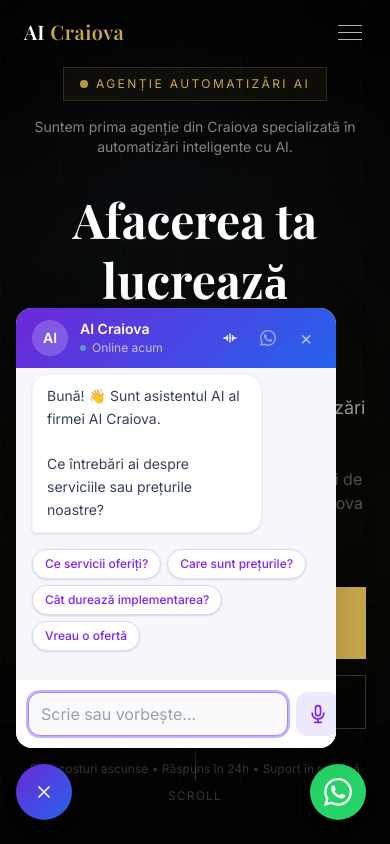
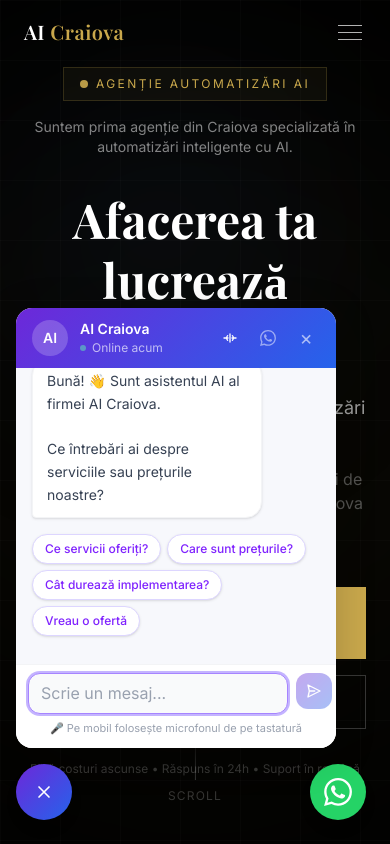
Before and after one commit to catalinradu2026-gif/leadflow-ai, a Next.js app: page / in a window 390 px wide. Both pictures are taken after a click on the button 44 px from the left and 792 px from the top of the page. Shown: the top 844 px of the page. Built offline with nearby package versions, Linux system fonts and the light colour scheme.

Commit message:
ChatBot: scoate buton mic custom, hint tastatura mobil

```diff
--- a/app/components/ChatBot.tsx
+++ b/app/components/ChatBot.tsx
@@ -256,34 +256,18 @@ export default function ChatBot() {
           </div>
 
           {/* Input */}
-          <div className="bg-white border-t border-gray-100 px-3 py-3 flex gap-2 shrink-0">
+          <div className="bg-white border-t border-gray-100 px-3 pt-2 pb-3 shrink-0">
+            <div className="flex gap-2">
               <input
                 ref={inputRef}
                 type="text"
                 value={input}
                 onChange={e => setInput(e.target.value)}
                 onKeyDown={e => e.key === 'Enter' && send()}
-              placeholder={listening ? '🎤 Ascult...' : 'Scrie sau vorbește...'}
+                placeholder="Scrie un mesaj..."
                 className="flex-1 bg-gray-50 border border-gray-200 rounded-xl px-3 py-2 text-sm text-gray-700 focus:outline-none focus:ring-2 focus:ring-violet-300 focus:border-violet-400 placeholder-gray-400"
                 style={{ fontSize: '16px' }}
               />
-            {/* Buton microfon */}
-            <button onClick={toggleMic} disabled={loading}
-              className={`w-11 h-11 rounded-xl flex items-center justify-center transition-all shrink-0 disabled:opacity-40 ${listening ? 'bg-red-500 hover:bg-red-600' : 'bg-violet-100 hover:bg-violet-200'}`}
-              title={listening ? 'Oprește microfonul' : 'Vorbește'}>
-              {listening ? (
-                <span className="flex gap-0.5">
-                  <span className="w-0.5 h-4 bg-white rounded-full animate-bounce" style={{ animationDelay: '0ms' }} />
-                  <span className="w-0.5 h-4 bg-white rounded-full animate-bounce" style={{ animationDelay: '100ms' }} />
-                  <span className="w-0.5 h-4 bg-white rounded-full animate-bounce" style={{ animationDelay: '200ms' }} />
-                </span>
-              ) : (
-                <svg className="w-5 h-5 text-violet-600" fill="none" stroke="currentColor" viewBox="0 0 24 24">
-                  <path strokeLinecap="round" strokeLinejoin="round" strokeWidth={2} d="M19 11a7 7 0 01-7 7m0 0a7 7 0 01-7-7m7 7v4m0 0H8m4 0h4m-4-8a3 3 0 01-3-3V5a3 3 0 116 0v6a3 3 0 01-3 3z" />
-                </svg>
-              )}
-            </button>
-            {/* Buton trimite */}
               <button onClick={() => send()} disabled={!input.trim() || loading}
                 className="w-9 h-9 rounded-xl flex items-center justify-center transition-all disabled:opacity-40 shrink-0 hover:opacity-90"
                 style={{ background: 'linear-gradient(135deg, #6d28d9 0%, #2563eb 100%)' }}>
@@ -291,6 +275,10 @@ export default function ChatBot() {
                   <path strokeLinecap="round" strokeLinejoin="round" strokeWidth={2} d="M12 19l9 2-9-18-9 18 9-2zm0 0v-8" />
                 </svg>
               </button>
+            </div>
+            <p className="text-gray-400 text-[11px] mt-1.5 text-center">
+              🎤 Pe mobil folosește microfonul de pe tastatură
+            </p>
           </div>
         </div>
       )}
```
Lines whose indentation alone changed are shown as unchanged.
